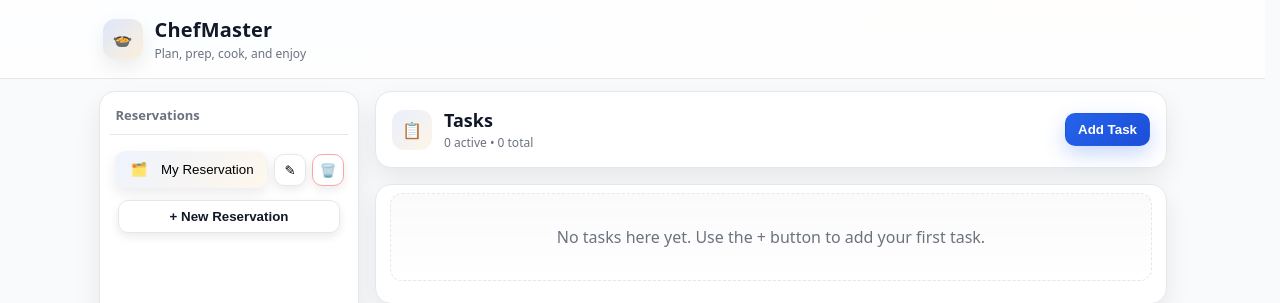
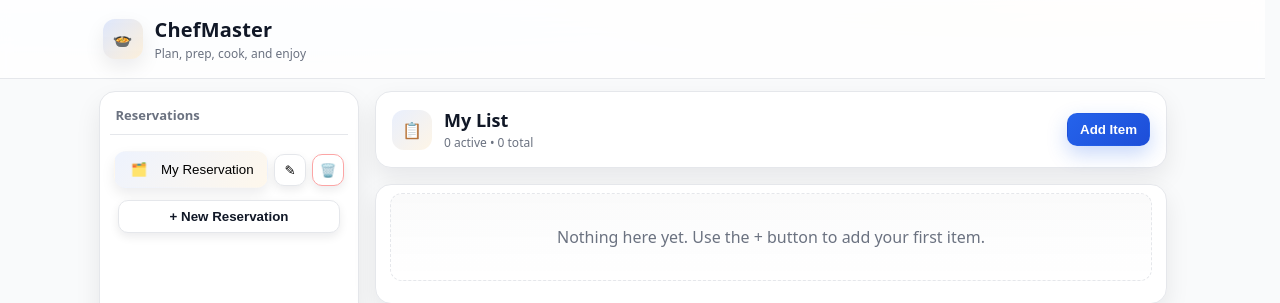
Before and after one commit to kavia-common/cooking-to-do-list-manager-1-10, a React (Create React App) app in the folder app_frontend/: page / in a window 1280 px wide. Shown: the top 303 px of the page. Built offline with nearby package versions, Linux system fonts and the light colour scheme; the HTML template or start-up script is replaced by a standard one.

Commit message:
Checkpoint 22 - cmf56b9759

```diff
--- a/app_frontend/src/App.js
+++ b/app_frontend/src/App.js
@@ -263,14 +263,14 @@ function App() {
               <div className="category-title">
                 <span className="category-icon" aria-hidden>📋</span>
                 <div>
-                  <h2>Tasks</h2>
+                  <h2>My List</h2>
                   <p className="muted">
                     {tasks.filter(t => !t.done).length} active • {tasks.length} total
                   </p>
                 </div>
               </div>
               <div className="category-actions">
-                <button className="btn primary" onClick={openAddModal}>Add Task</button>
+                <button className="btn primary" onClick={openAddModal}>Add Item</button>
               </div>
             </section>
 
--- a/app_frontend/src/components/FAB.js
+++ b/app_frontend/src/components/FAB.js
@@ -6,7 +6,7 @@ import React from 'react';
  */
 export default function FAB({ onClick }) {
   return (
-    <button className="fab" onClick={onClick} aria-label="Add task" title="Add task">
+    <button className="fab" onClick={onClick} aria-label="Add item" title="Add item">
       +
     </button>
   );
--- a/app_frontend/src/components/TaskFormModal.js
+++ b/app_frontend/src/components/TaskFormModal.js
@@ -28,7 +28,7 @@ export default function TaskFormModal({ open, onClose, onSubmit, initial }) {
     <div className="modal-overlay" role="dialog" aria-modal="true">
       <div className="modal">
         <div className="modal-header">
-          <h3>{initial ? 'Edit Task' : 'Add Task'}</h3>
+          <h3>{initial ? 'Edit Item' : 'Add Item'}</h3>
           <button className="icon-btn" onClick={onClose} aria-label="Close">✕</button>
         </div>
         <form onSubmit={submit} className="modal-body">
@@ -61,7 +61,7 @@ export default function TaskFormModal({ open, onClose, onSubmit, initial }) {
           </label>
           <div className="modal-actions">
             <button type="button" className="btn ghost" onClick={onClose}>Cancel</button>
-            <button type="submit" className="btn primary">{initial ? 'Save' : 'Add Task'}</button>
+            <button type="submit" className="btn primary">{initial ? 'Save' : 'Add Item'}</button>
           </div>
         </form>
       </div>
--- a/app_frontend/src/components/TaskList.js
+++ b/app_frontend/src/components/TaskList.js
@@ -19,7 +19,7 @@ export default function TaskList({ tasks, onReorder, onToggleDone, onDelete, onE
     <div className="task-list" ref={containerRef}>
       {tasks.length === 0 && (
         <div className="empty">
-          <p>No tasks here yet. Use the + button to add your first task.</p>
+          <p>Nothing here yet. Use the + button to add your first item.</p>
         </div>
       )}
       {tasks.map((t, idx) => (
```
Also changed, not shown: 2 other files (tests, documents, lock files or other folders).
